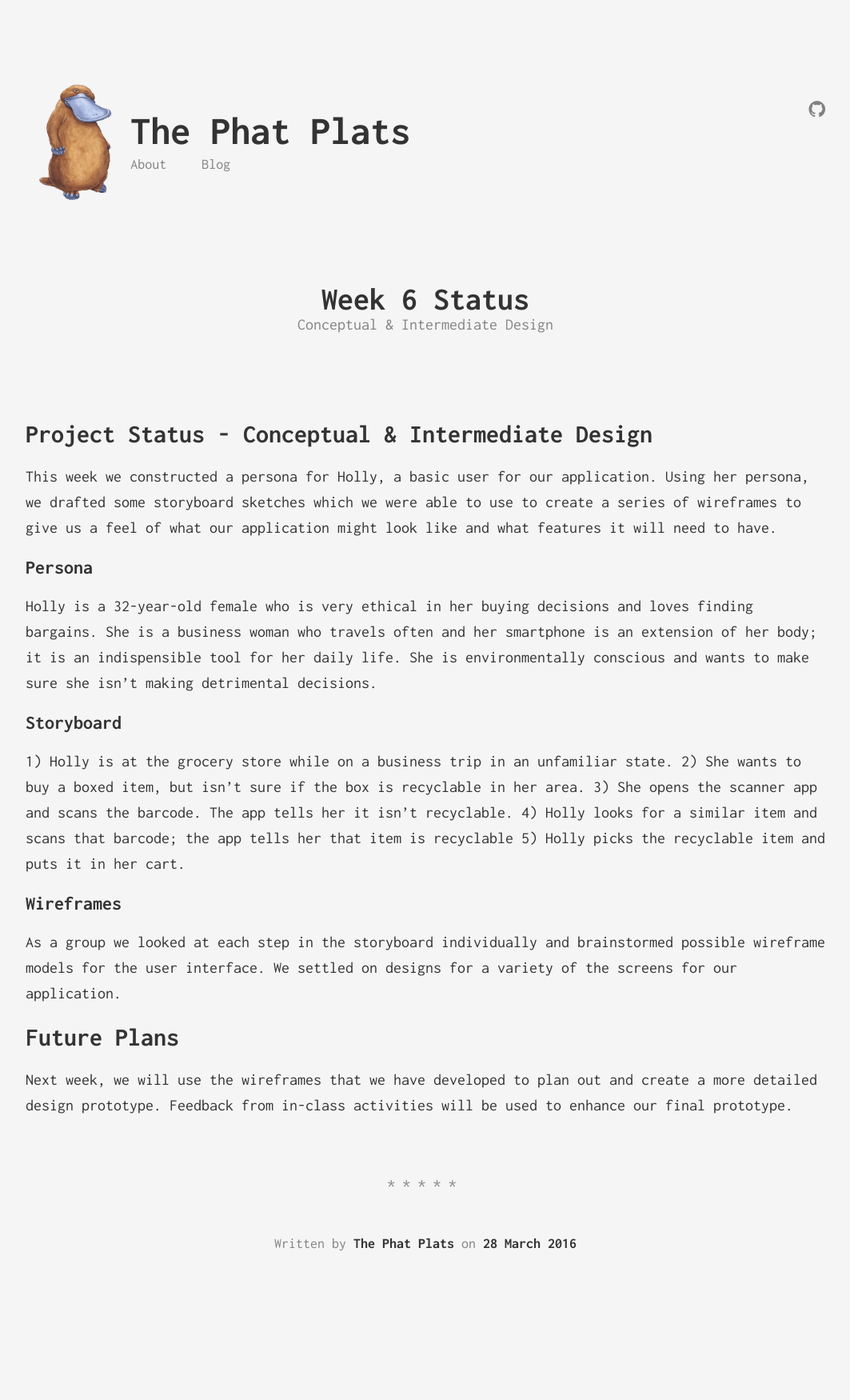
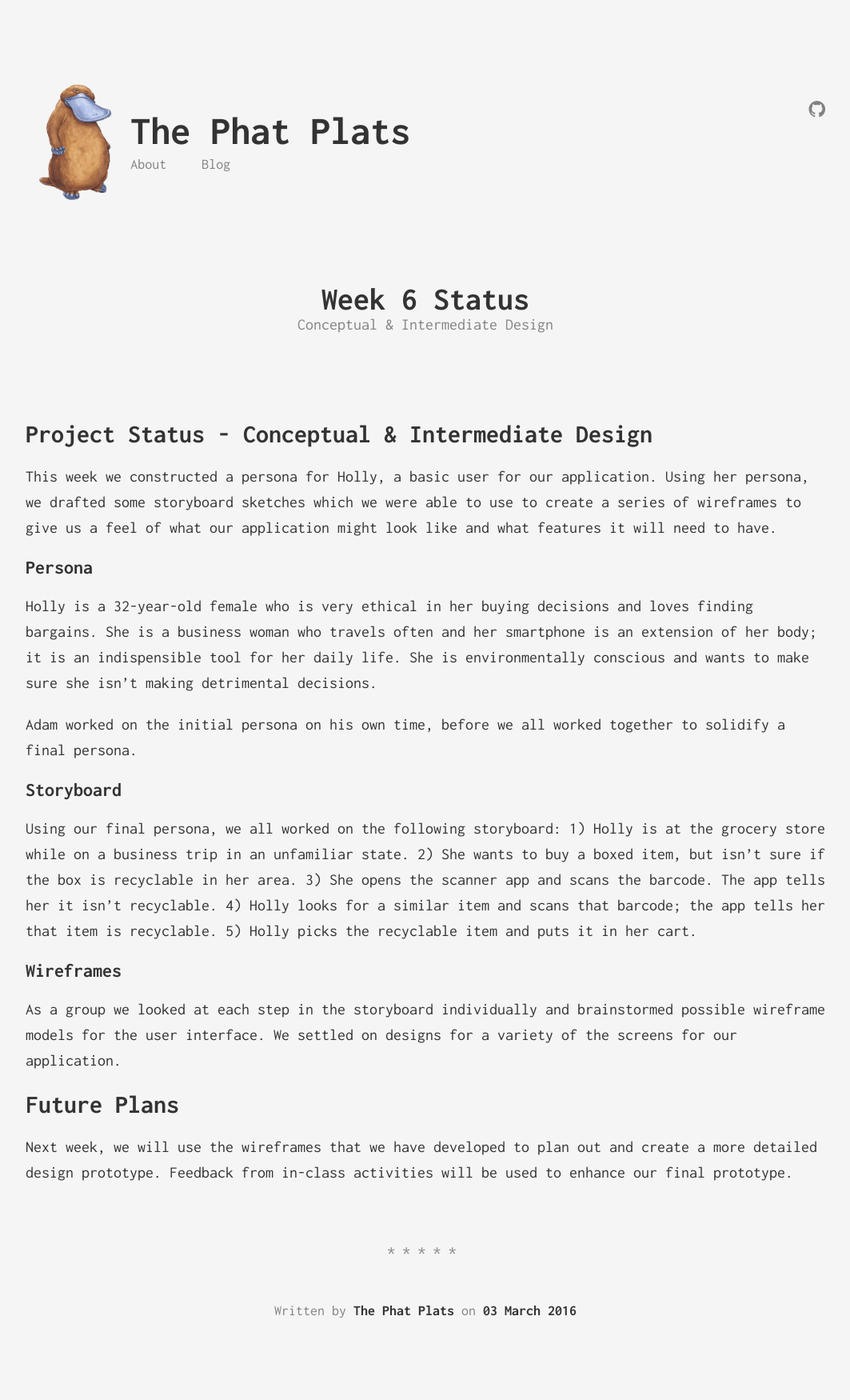
Before and after one commit to phat-plats/Blog, a Jekyll site: the page built from _posts/2016-03-06-Week-6-Status.md, in a window 1280 px wide. Shown: the whole page at 80% size, without its empty margins (108-1171 px from the left). Built offline with Jekyll 4.4.1, drawn with Linux system fonts in a browser that asks for light colours; before the commit the page ends 1666 px from its top, so only the background shows below that.

Commit message:
Initial Week 6 Blog Post

```diff
--- a/_posts/2016-03-06-Week-6-Status.md
+++ b/_posts/2016-03-06-Week-6-Status.md
@@ -2,7 +2,7 @@
 layout: post
 title:  "Week 6 Status"
 subtitle: "Conceptual & Intermediate Design"
-date:   2016-03-28 21:30:00
+date:   2016-03-03 21:30:00
 categories: [ben]
 ---
 
@@ -19,11 +19,16 @@ smartphone is an extension of her body; it is an indispensible tool for her
 daily life. She is environmentally conscious and wants to make sure she isn't
 making detrimental decisions.
 
+Adam worked on the initial persona on his own time, before we all worked together
+to solidify a final persona.
+
+
 ## Storyboard
+Using our final persona, we all worked on the following storyboard:
 1) Holly is at the grocery store while on a business trip in an unfamiliar state.
 2) She wants to buy a boxed item, but isn’t sure if the box is recyclable in her area.
 3) She opens the scanner app and scans the barcode. The app tells her it isn’t recyclable.
-4) Holly looks for a similar item and scans that barcode; the app tells her that item is recyclable
+4) Holly looks for a similar item and scans that barcode; the app tells her that item is recyclable.
 5) Holly picks the recyclable item and puts it in her cart.
 
 ## Wireframes
```
